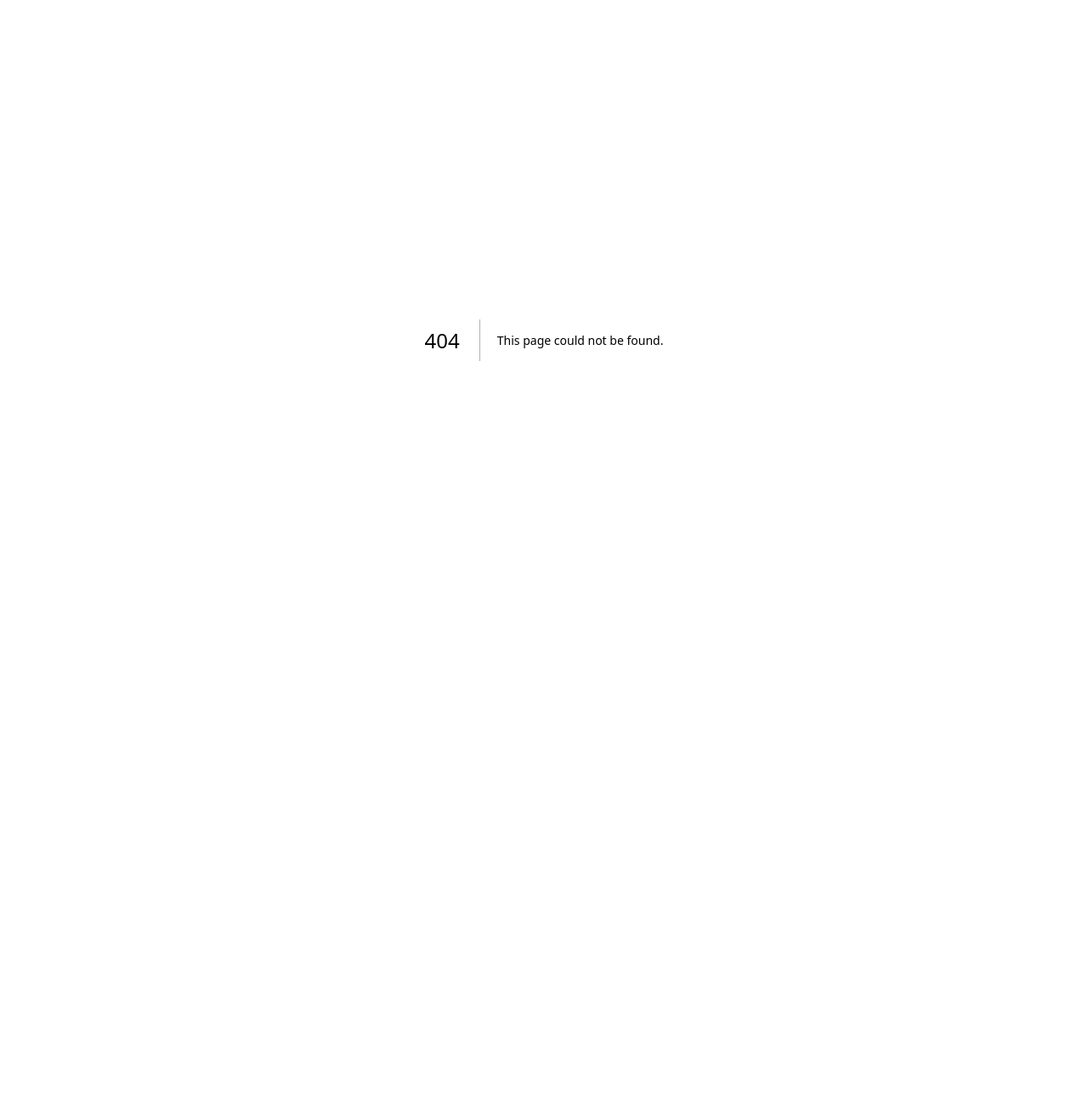
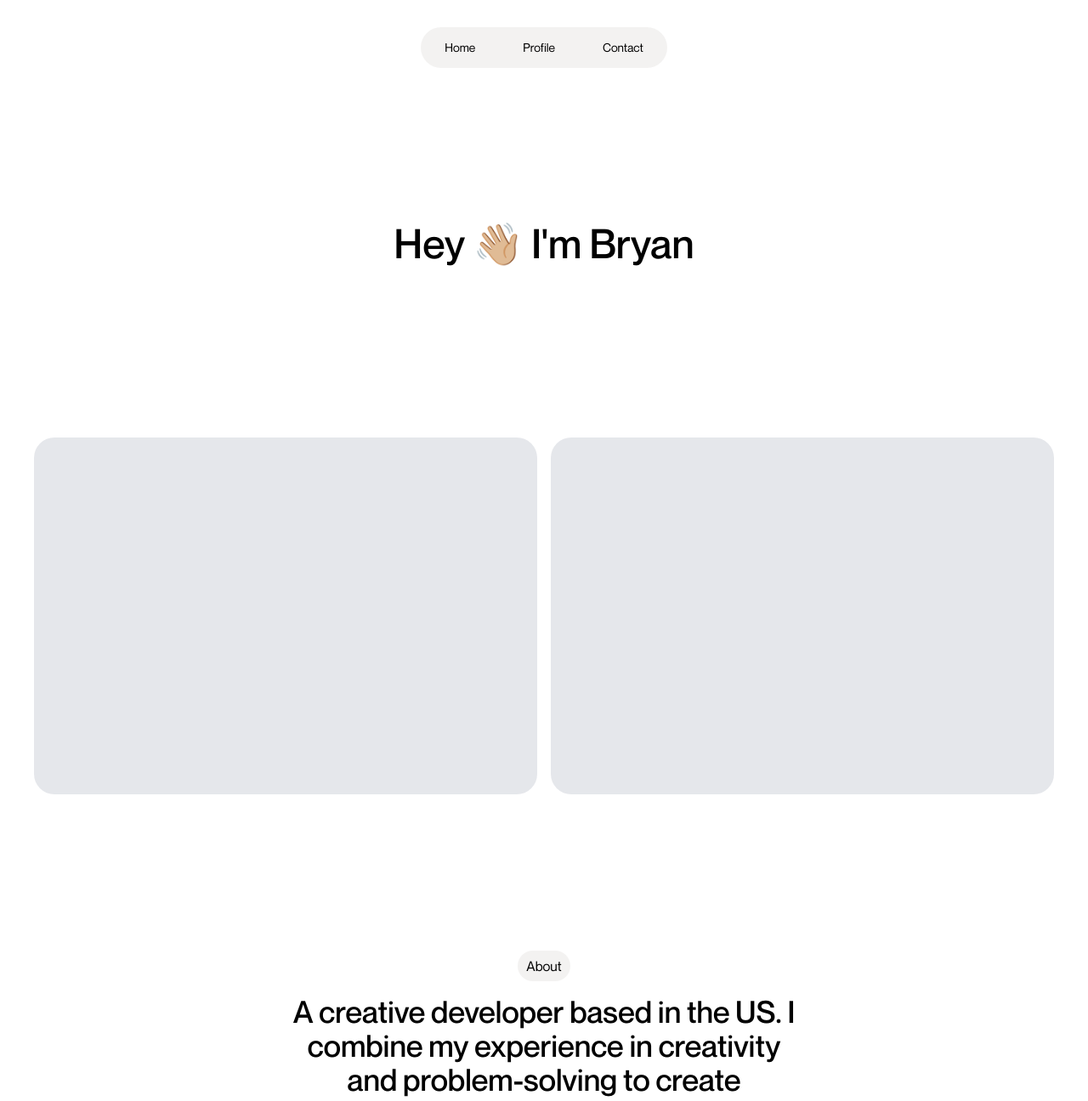
Before and after one commit to bryndsey/frontend-practice, a Next.js app: page /frontend-practice/oh-studio/profile in a window 1280 px wide. Before the commit this address had no page. Shown: the top 1296 px of the page at 85% size. Before the commit the page ends 800 px from the top, so only its background shows below. Built offline with nearby package versions, Linux system fonts and the light colour scheme.

Commit message:
Start building profile page

```diff
--- a/src/app/frontend-practice/oh-studio/layout.tsx
+++ b/src/app/frontend-practice/oh-studio/layout.tsx
@@ -32,7 +32,10 @@ export default function Layout({ children }: { children: React.ReactNode }) {
     >
       <nav className="fixed top-8 flex flex-row gap-2 rounded-full bg-stone-200 bg-opacity-50 p-1 text-sm backdrop-blur">
         <NavBarItem href={"/frontend-practice/oh-studio"} text="Home" />
-        <NavBarItem href={"/frontend-practice/oh-studio"} text="Profile" />
+        <NavBarItem
+          href={"/frontend-practice/oh-studio/profile"}
+          text="Profile"
+        />
         <NavBarItem
           href={"/frontend-practice/oh-studio/contact"}
           text="Contact"
--- /dev/null
+++ b/src/app/frontend-practice/oh-studio/profile/page.tsx
@@ -0,0 +1,39 @@
+import Chip from "../components/Chip";
+import ContactSection from "../components/ContactSection";
+
+export default function Profile() {
+  return (
+    <>
+      <header className="flex min-h-[379px] flex-col items-center justify-evenly p-5 md:p-10">
+        <h1 className="max-w-xl break-words text-center text-5xl font-medium leading-tight">
+          {"Hey 👋🏼 I'm Bryan"}
+        </h1>
+      </header>
+
+      <div className="flex h-[500px] w-full flex-row gap-4 p-10">
+        <div className="h-full flex-1 rounded-3xl bg-gray-200"></div>
+        <div className="hidden h-full flex-1 rounded-3xl bg-gray-200 md:block"></div>
+      </div>
+
+      <section className="flex w-full flex-col items-center gap-4 px-10 py-36">
+        <h2>
+          <Chip>About</Chip>
+        </h2>
+        <p className="max-w-[600px] text-center text-4xl font-medium">
+          A creative developer based in the US. I combine my experience in
+          creativity and problem-solving to create compelling experiences.
+        </p>
+      </section>
+
+      <section>
+        <Chip>Experience</Chip>
+      </section>
+
+      <section>
+        <Chip>Clients</Chip>
+      </section>
+
+      <ContactSection />
+    </>
+  );
+}
```
